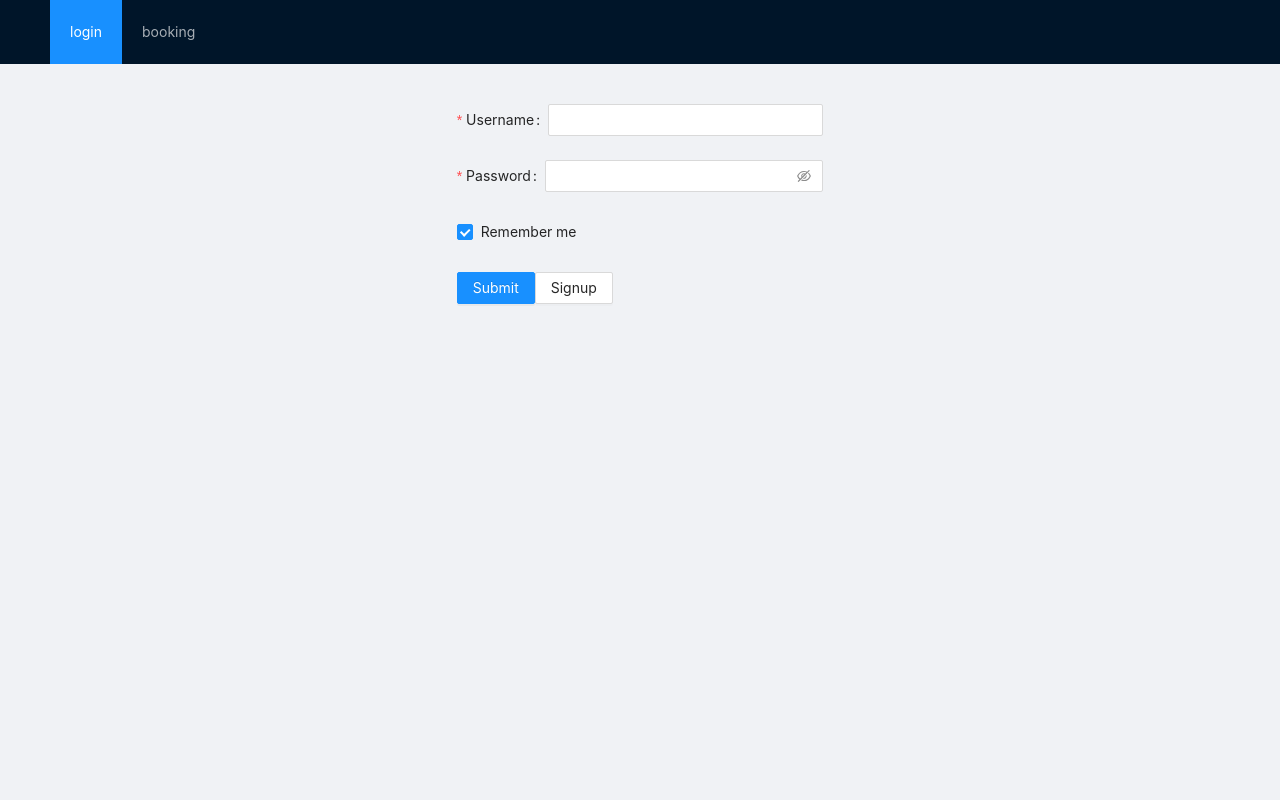
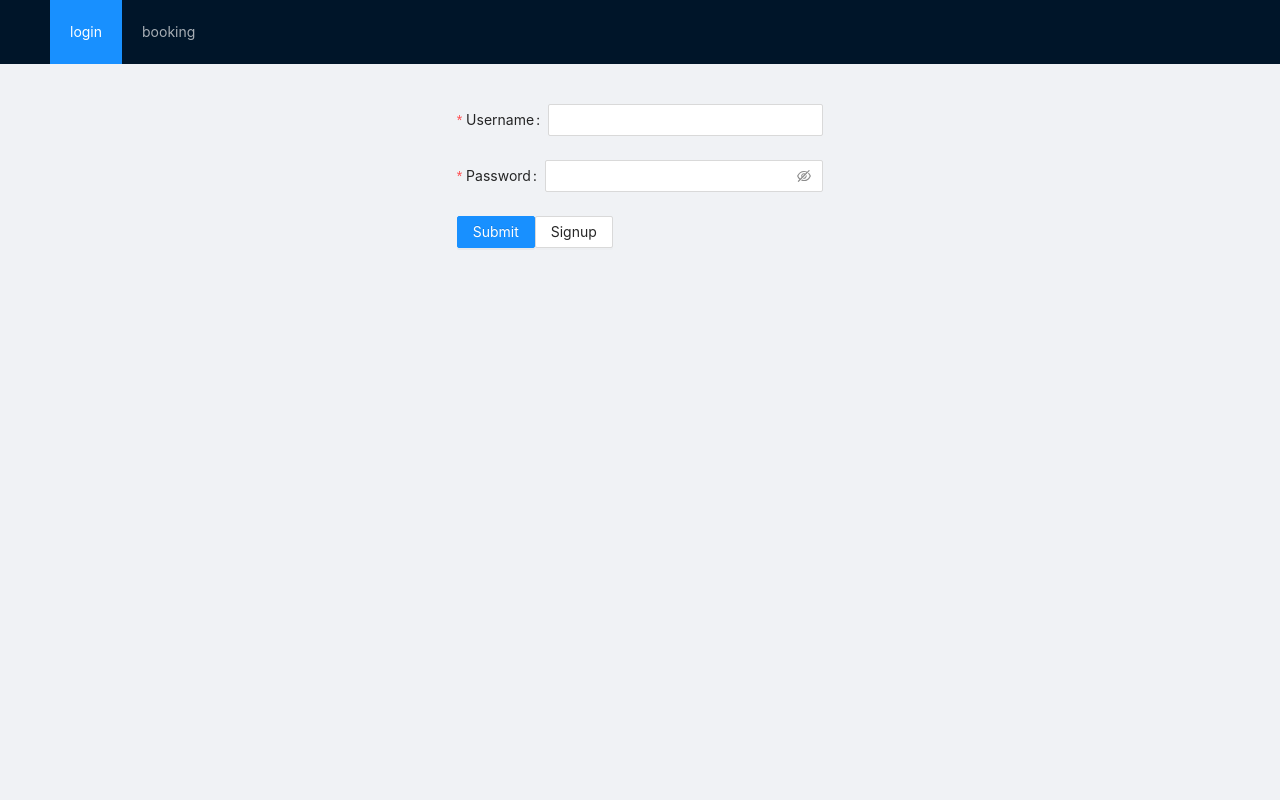
Before and after one commit to tomitsui123/consensys, a React (Create React App) app in the folder frontend/: page /login in a window 1280 px wide. Shown: the top 800 px of the page. Built offline with nearby package versions, Linux system fonts and the light colour scheme.

Commit message:
update /available api

```diff
--- a/frontend/src/BookingPage/index.tsx
+++ b/frontend/src/BookingPage/index.tsx
@@ -1,6 +1,7 @@
 import { Row, Col, message } from 'antd'
 import axios from 'axios'
 import { useEffect, useState } from 'react'
+import { useAuth } from '../utils/AuthProvider'
 import BookButton from './BookButton'
 import './index.css'
 
@@ -14,13 +15,14 @@ interface AvailableData {
 export default function BookingPage() {
   const [availableData, setAvailableData] =
     useState<AvailableData[]>()
+    const auth = useAuth()
   useEffect(() => {
     getData()
   }, [])
   const getData = async () => {
     try {
       const { data } = await axios.get(
-        '/blockchain/available'
+        `/blockchain/available/${auth.user}`
       )
       setAvailableData(data.data)
     } catch (e) {
--- a/frontend/src/LoginPage/index.tsx
+++ b/frontend/src/LoginPage/index.tsx
@@ -72,13 +72,6 @@ export default function LoginPage() {
             <Input.Password />
           </Form.Item>
 
-          <Form.Item
-            name='remember'
-            valuePropName='checked'
-          >
-            <Checkbox>Remember me</Checkbox>
-          </Form.Item>
-
           <Form.Item>
             <Button type='primary' htmlType='submit'>
               Submit
```
Also changed, not shown: 1 other file (tests, documents, lock files or other folders).
